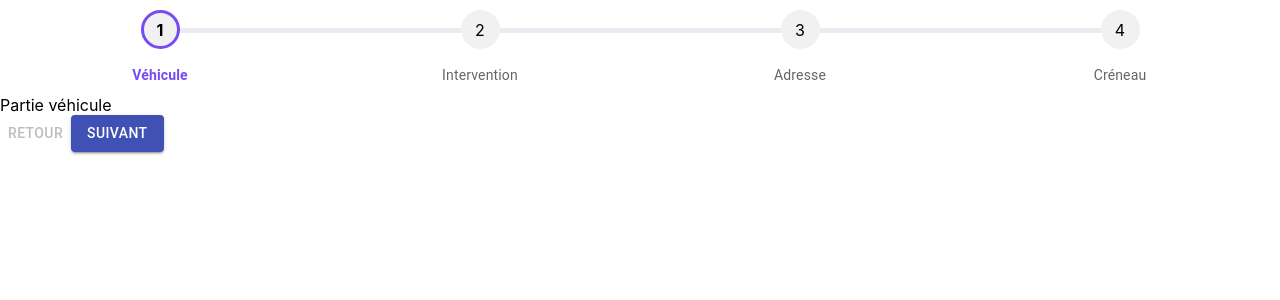
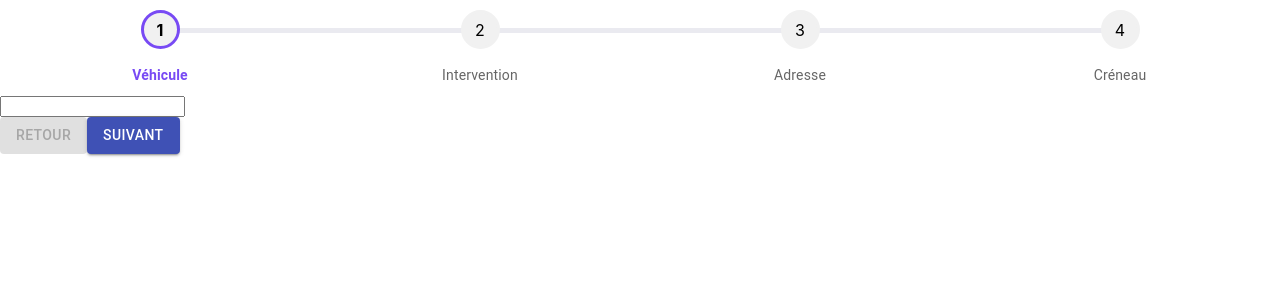
Before and after one commit to vedz/pare-brise, a React (Create React App) app: page / in a window 1280 px wide. Shown: the top 300 px of the page. Built offline with nearby package versions, Linux system fonts and the light colour scheme.

Commit message:
Adding 4 parts of step.

```diff
--- a/package.json
+++ b/package.json
@@ -10,6 +10,7 @@
     "@testing-library/user-event": "^7.1.2",
     "react": "^16.13.1",
     "react-dom": "^16.13.1",
+    "react-hook-form": "^6.9.2",
     "react-scripts": "3.4.3"
   },
   "scripts": {
--- a/src/components/Formulaire/Creneau/Creaneau.js
+++ /dev/null
@@ -1,11 +0,0 @@
-import React from 'react'
-
-const Creaneau = () => {
-    return (
-        <div>
-            Partie Creneau
-        </div>
-    )
-}
-
-export default Creaneau
--- /dev/null
+++ b/src/components/Formulaire/Creneau/Creneau.js
@@ -0,0 +1,7 @@
+import React from 'react';
+
+const Creneau = () => {
+    return <div>Partie Creneau</div>;
+};
+
+export default Creneau;
--- a/src/components/Formulaire/Formulaire.js
+++ b/src/components/Formulaire/Formulaire.js
@@ -1,33 +1,50 @@
-import React from 'react'
+import React from 'react';
 import Adresse from './Adresse/Adresse';
-import Creaneau from './Creneau/Creaneau';
+import Creneau from './Creneau/Creneau';
 import Intervention from './Intervention/Intervention';
-import Vehicule from './Vehicule/Vehicule'
+import Vehicule from './Vehicule/Vehicule';
+import { useForm } from 'react-hook-form';
+import Button from '@material-ui/core/Button';
 
-const Formulaire = ({ activeStep }) => {
+const Formulaire = ({ steps, activeStep, onSubmit, handleBack }) => {
+    const { register, handleSubmit, watch, errors } = useForm();
 
-    console.log(activeStep);
-    const stepFormulaire = () => {
-        switch (activeStep) {
-            case 0:
-                return <Vehicule />
-            case 1:
-                return <Intervention />
-            case 2:
-                return <Adresse />
-            case 3:
-                return <Creaneau />
-            default:
-                return 'Cette partie n\'existe pas'
+    //J'ai mis un formulaire globale mais peut etre ce serait mieux de faire un form par partie pour que la validation soit plus simple
+    return (
+        <div>
+            <form onSubmit={handleSubmit(onSubmit)}>
+                <div style={{ display: activeStep == 0 ? 'block' : 'none' }}>
+                    <Vehicule register={register} />
+                </div>
+                <div style={{ display: activeStep == 1 ? 'block' : 'none' }}>
+                    <Intervention register={register} />
+                </div>
+                <div style={{ display: activeStep == 2 ? 'block' : 'none' }}>
+                    <Adresse register={register} />
+                </div>
+                <div style={{ display: activeStep == 3 ? 'block' : 'none' }}>
+                    <Creneau register={register} />
+                </div>
 
-        }
-    }
+                <Button
+                    color="primary"
+                    disabled={activeStep === 0}
+                    onClick={handleBack}
+                    variant="contained"
+                >
+                    Retour
+                </Button>
+                <Button
+                    type="submit"
+                    variant="contained"
+                    color="primary"
+                    onSubmit={onSubmit}
+                >
+                    {activeStep === steps.length - 1 ? 'Terminé' : 'Suivant'}
+                </Button>
+            </form>
+        </div>
+    );
+};
 
-    return (
-        <div className="Formulaire">
-            {stepFormulaire()}
-        </div>
-    )
-}
-
-export default Formulaire
+export default Formulaire;
--- a/src/components/Formulaire/Intervention/Intervention.js
+++ b/src/components/Formulaire/Intervention/Intervention.js
@@ -1,11 +1,11 @@
-import React from 'react'
+import React from 'react';
 
-const Intervention = () => {
+const Intervention = ({ register }) => {
     return (
         <div>
-            Partie Intervention
+            <input type="texte" name="test2" ref={register} />
         </div>
-    )
-}
+    );
+};
 
-export default Intervention
+export default Intervention;
--- a/src/components/Formulaire/Vehicule/Vehicule.js
+++ b/src/components/Formulaire/Vehicule/Vehicule.js
@@ -1,11 +1,11 @@
-import React from 'react'
+import React from 'react';
 
-const Vehicule = () => {
+const Vehicule = ({ register }) => {
     return (
         <div>
-            Partie véhicule
+            <input type="texte" name="test" ref={register} />
         </div>
-    )
-}
+    );
+};
 
-export default Vehicule
+export default Vehicule;
--- a/src/containers/reservation/Reservation.js
+++ b/src/containers/reservation/Reservation.js
@@ -2,7 +2,6 @@ import React, { useState } from 'react';
 import Stepper from '../../components/Stepper/Stepper';
 import Button from '@material-ui/core/Button';
 import Formulaire from '../../components/Formulaire/Formulaire';
-
 
 function getSteps() {
     return ['Véhicule', 'Intervention', 'Adresse', 'Créneau'];
@@ -14,33 +13,32 @@ const Reservation = () => {
     const [activeStep, setActiveStep] = useState(0);
     const [reservation, setReservation] = useState({
         nom: '',
-        prenom: ''
-    })
+        prenom: '',
+    });
 
-    const handleNext = () => {
-        setActiveStep((prevActiveStep) => prevActiveStep < steps.length ? prevActiveStep + 1 : prevActiveStep);
+    const handleBack = () => {
+        setActiveStep((prevActiveStep) =>
+            prevActiveStep > 0 ? prevActiveStep - 1 : 0
+        );
     };
 
-    const handleBack = () => {
-        setActiveStep((prevActiveStep) => prevActiveStep > 0 ? prevActiveStep - 1 : 0);
+    const onSubmit = (data) => {
+        setActiveStep((prevActiveStep) =>
+            prevActiveStep < steps.length ? prevActiveStep + 1 : prevActiveStep
+        );
+        console.log(data);
     };
-
     return (
         <div className="reservation">
-
             <Stepper activeStep={activeStep} steps={steps} />
 
-            <Formulaire activeStep={activeStep} setReservation={setReservation} />
-
-            <Button
-                disabled={activeStep === 0}
-                onClick={handleBack}
-            >
-                Retour
-              </Button>
-            <Button variant="contained" color="primary" onClick={handleNext}>
-                {activeStep === steps.length - 1 ? 'Terminé' : 'Suivant'}
-            </Button>
+            <Formulaire
+                steps={steps}
+                activeStep={activeStep}
+                setReservation={setReservation}
+                onSubmit={onSubmit}
+                handleBack={handleBack}
+            />
         </div>
     );
 };
```
Also changed, not shown: 1 other file (tests, documents, lock files or other folders).
